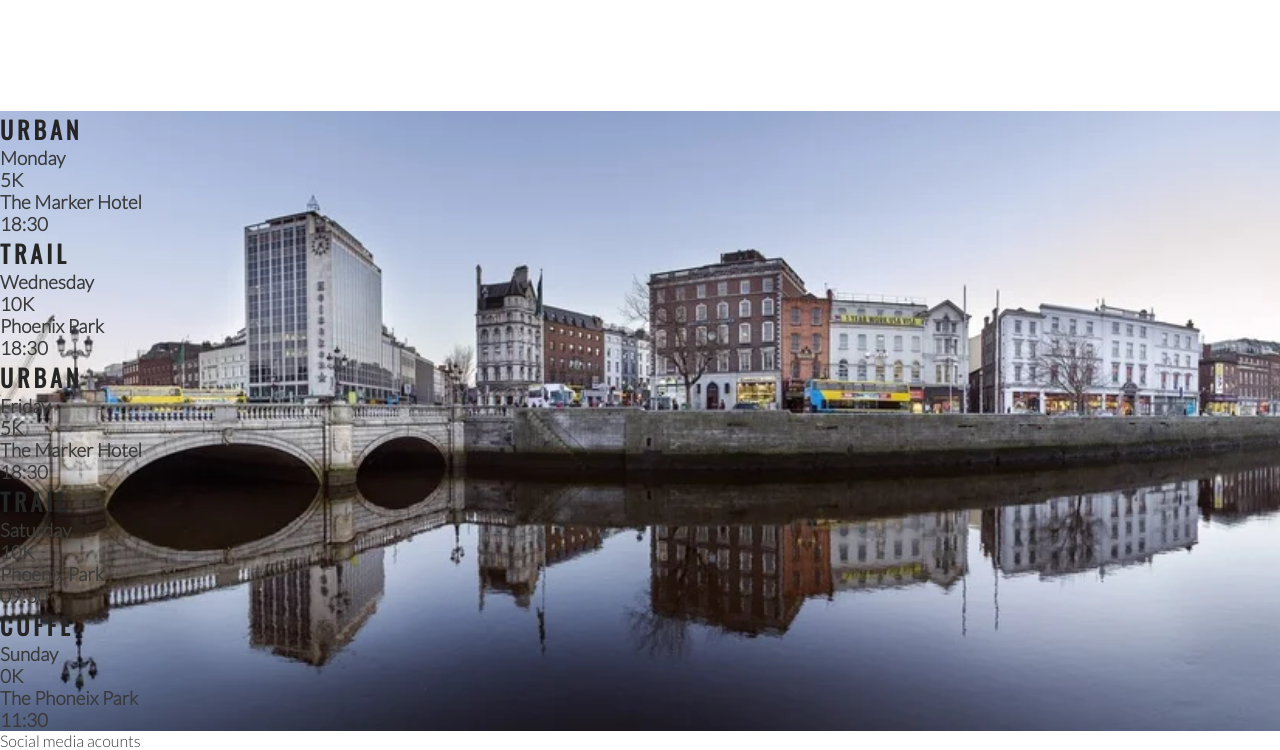
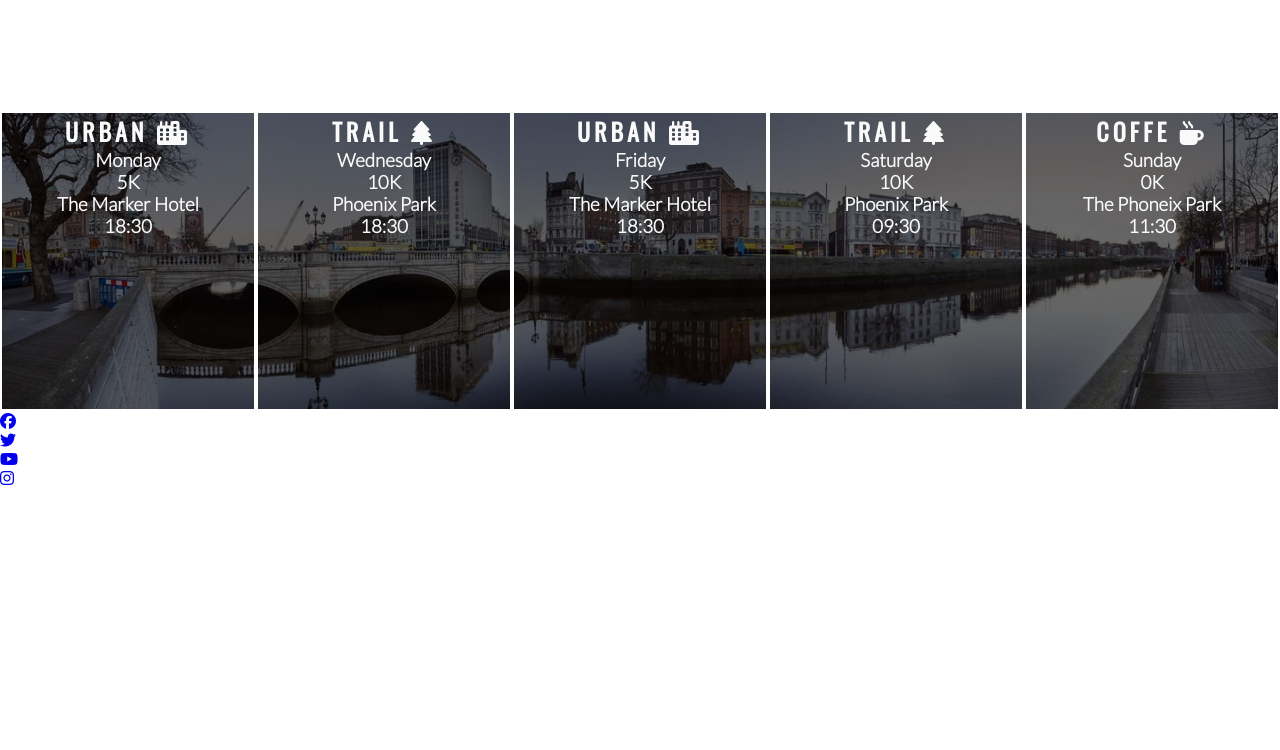
Before and after one commit to HampusStrate/love_running, a plain HTML site: page index.html in a window 1280 px wide. Shown: the part 1184-1934 px from the top of the page. After the commit the page ends 1671 px from the top, so only its background shows below. Drawn offline with nearby package versions, Linux system fonts and the light colour scheme.

Commit message:
Add social media icons

```diff
--- a/assets/css/style.css
+++ b/assets/css/style.css
@@ -194,3 +194,19 @@ hr {
     width: 100%;
     overflow: hidden;
 }
+
+#times div {
+    color: #fafafa;
+    background-color: rgba(0, 0, 0, .6);
+    width: 20%;
+    height: 300px;
+    float: left;
+    padding-top: 30px 0 0 10px;
+    text-align: center;
+    border: 2px solid white;
+    box-sizing: border-box;
+}
+
+#times h2 {
+    color: #fafafa;
+}
--- a/index.html
+++ b/index.html
@@ -86,35 +86,35 @@
     </section>
     <section id="times">
         <div>
-            <h2>Urban</h2>
+            <h2>Urban <i class="fa-solid fa-city"></i></h2>
             <h3>Monday</h3>
             <h3>5K</h3>
             <h3>The Marker Hotel</h3>
             <h3>18:30</h3>
         </div>
         <div>
-            <h2>Trail</h2>
+            <h2>Trail <i class="fa-solid fa-tree"></i></h2>
             <h3>Wednesday</h3>
             <h3>10K</h3>
             <h3>Phoenix Park</h3>
             <h3>18:30</h3>
         </div>
         <div>
-            <h2>Urban</h2>
+            <h2>Urban <i class="fa-solid fa-city"></i></h2>
             <h3>Friday</h3>
             <h3>5K</h3>
             <h3>The Marker Hotel</h3>
             <h3>18:30</h3>
         </div>
         <div>
-            <h2>Trail</h2>
+            <h2>Trail <i class="fa-solid fa-tree"></i></h2>
             <h3>Saturday</h3>
             <h3>10K</h3>
             <h3>Phoenix Park</h3>
             <h3>09:30</h3>
         </div>
         <div>
-            <h2>Coffe</h2>
+            <h2>Coffe <i class="fa-solid fa-mug-hot"></i></h2>
             <h3>Sunday</h3>
             <h3>0K</h3>
             <h3>The Phoneix Park</h3>
@@ -122,7 +122,20 @@
         </div>
     </section>
     <footer>
-        Social media acounts
+        <ul>
+            <li>
+                <a href="https://facebook.com" target="_blank" rel="noopener" aria-label="Visit our Facebook page (opens in a new tab)"><i class="fa-brands fa-facebook"></i></a>
+            </li>
+            <li>
+                <a href="https://twitter.com" target="_blank" rel="noopener" aria-label="Visit our Twitter page (opens in a new tab)"><i class="fa-brands fa-twitter"></i></a>
+            </li>
+            <li>
+                <a href="https://youtube.com" target="_blank" rel="noopener" aria-label="Visit our Youtube page (opens in a new tab)"><i class="fa-brands fa-youtube"></i></a>
+            </li>
+            <li>
+                <a href="https://instagram.com" target="_blank" rel="noopener" aria-label="Visit our Instagram page (opens in a new tab)"><i class="fa-brands fa-instagram"></i></a>
+            </li>
+        </ul>
     </footer>
 
     <!-- font awesome script-->
```
